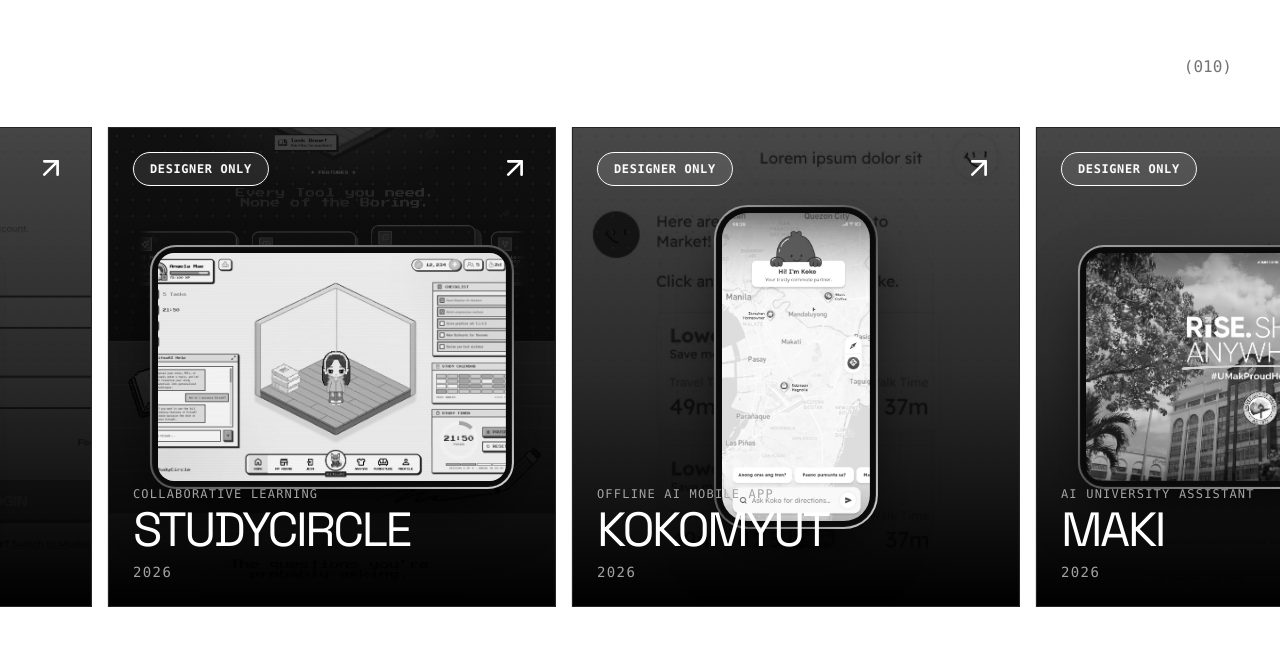
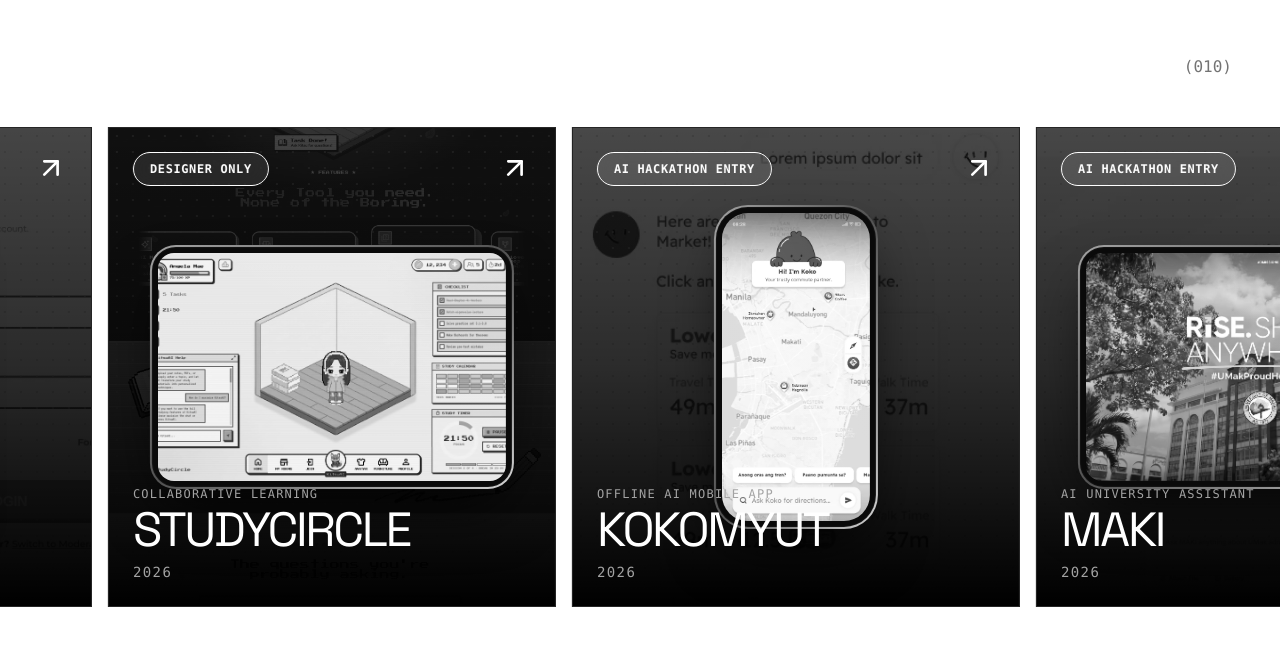
Before and after one commit to jjcabalo/LightweightPortfolio, a Next.js app: page / in a window 1280 px wide. Shown: the part 1955-2601 px from the top of the page. Built offline with nearby package versions, Linux system fonts and the light colour scheme.

Commit message:
Add AI HACKATHON ENTRY tag to KokoMyut and MAKI

```diff
--- a/src/app/page.tsx
+++ b/src/app/page.tsx
@@ -158,6 +158,7 @@ function WorkSection() {
       desc: "KokoMyut is an offline-first AI commuter assistant for the Taguig and Makati corridor. Its on-device AI understands Tagalog and English, providing route recommendations, fare and schedule details, and drop-off alerts without internet access. I led its branding and UI/UX design, applying Progressive Disclosure and Recognition Over Recall to simplify information and make route discovery easier.",
       highlights: ["Progressive Disclosure", "Recognition Over Recall"],
       deployed: false,
+      tag: "AI HACKATHON ENTRY",
       figmaUrl: "https://www.figma.com/design/o72FIFhP9JvfqAFDOtAAh0",
       mediaButtons: [
         {
@@ -190,6 +191,7 @@ function WorkSection() {
       desc: "MAKI (My Assistant for Knowledge and Information) is an AI-powered university assistant integrated into the University of Makati website, helping students quickly find information inside the website. I led shaping the visual identity, embedded interface design, UX, and responsive interface, contributing to its recognition as Best in UI/UX and 1st Runner-Up in the InfoTechnolympics 2026 Hackathon Category.",
       highlights: ["visual identity", "Best in UI/UX"],
       deployed: false,
+      tag: "AI HACKATHON ENTRY",
       deviceType: "tablet",
       deviceImage: "/projects/MAKI/MAKI-1.webp",
       deviceImages: [
@@ -380,7 +382,7 @@ function WorkSection() {
                             ? "bg-white text-black shadow-[0_0_15px_rgba(255,255,255,0.3)]"
                             : "bg-white/10 text-[#ffffff] border border-[#ffffff] backdrop-blur-md"
                         }`}>
-                          {project.deployed ? "DEPLOYED" : "DESIGNER ONLY"}
+                          {project.tag ?? (project.deployed ? "DEPLOYED" : "DESIGNER ONLY")}
                         </span>
                         <ArrowUpRight size={32} className="text-[#ffffff] transition-transform duration-300 group-hover:translate-x-1 group-hover:-translate-y-1" />
                       </div>
@@ -508,7 +510,7 @@ function WorkSection() {
                           ? "bg-white text-black shadow-[0_0_15px_rgba(255,255,255,0.3)]"
                           : "bg-white/10 text-white border border-white/20 backdrop-blur-md"
                       }`}>
-                        {selectedProject.deployed ? "DEPLOYED" : "DESIGNER ONLY"}
+                        {selectedProject.tag ?? (selectedProject.deployed ? "DEPLOYED" : "DESIGNER ONLY")}
                       </span>
                     </div>
 
@@ -880,7 +882,7 @@ function WorkSection() {
         {projects.map((p, idx) => (
           <article key={idx}>
             <h3>{p.title}</h3>
-            <p>Status: {p.deployed ? "Deployed" : "Designer Only"} | Category: {p.category} | Date: {p.date}</p>
+            <p>Status: {p.tag ?? (p.deployed ? "Deployed" : "Designer Only")} | Category: {p.category} | Date: {p.date}</p>
             <p>Role: {p.role} | Tech Stack: {p.tech}</p>
             <p>{p.desc}</p>
             {p.liveUrl && <a href={p.liveUrl}>Live Site: {p.liveUrl}</a>}
@@ -2187,7 +2189,7 @@ function MobileProjectCard({ project, i, onClick }: { project: any, i: number, o
             ? "bg-white text-black shadow-[0_0_15px_rgba(255,255,255,0.3)]"
             : "bg-white/10 text-[#ffffff] border border-[#ffffff] backdrop-blur-md"
         }`}>
-          {project.deployed ? "DEPLOYED" : "DESIGNER ONLY"}
+          {project.tag ?? (project.deployed ? "DEPLOYED" : "DESIGNER ONLY")}
         </span>
         <ArrowUpRight size={28} className="text-[#ffffff]" />
       </div>
```
